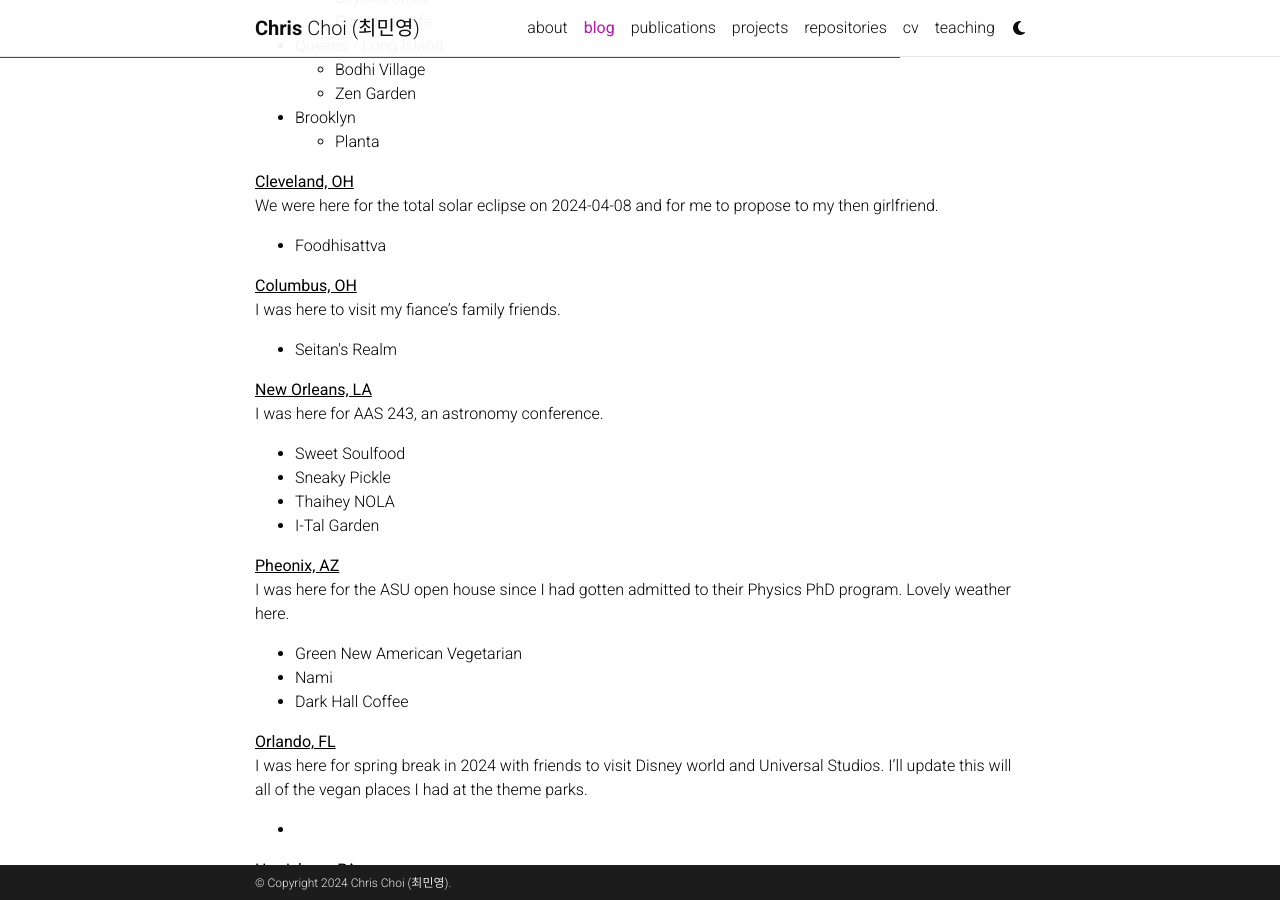
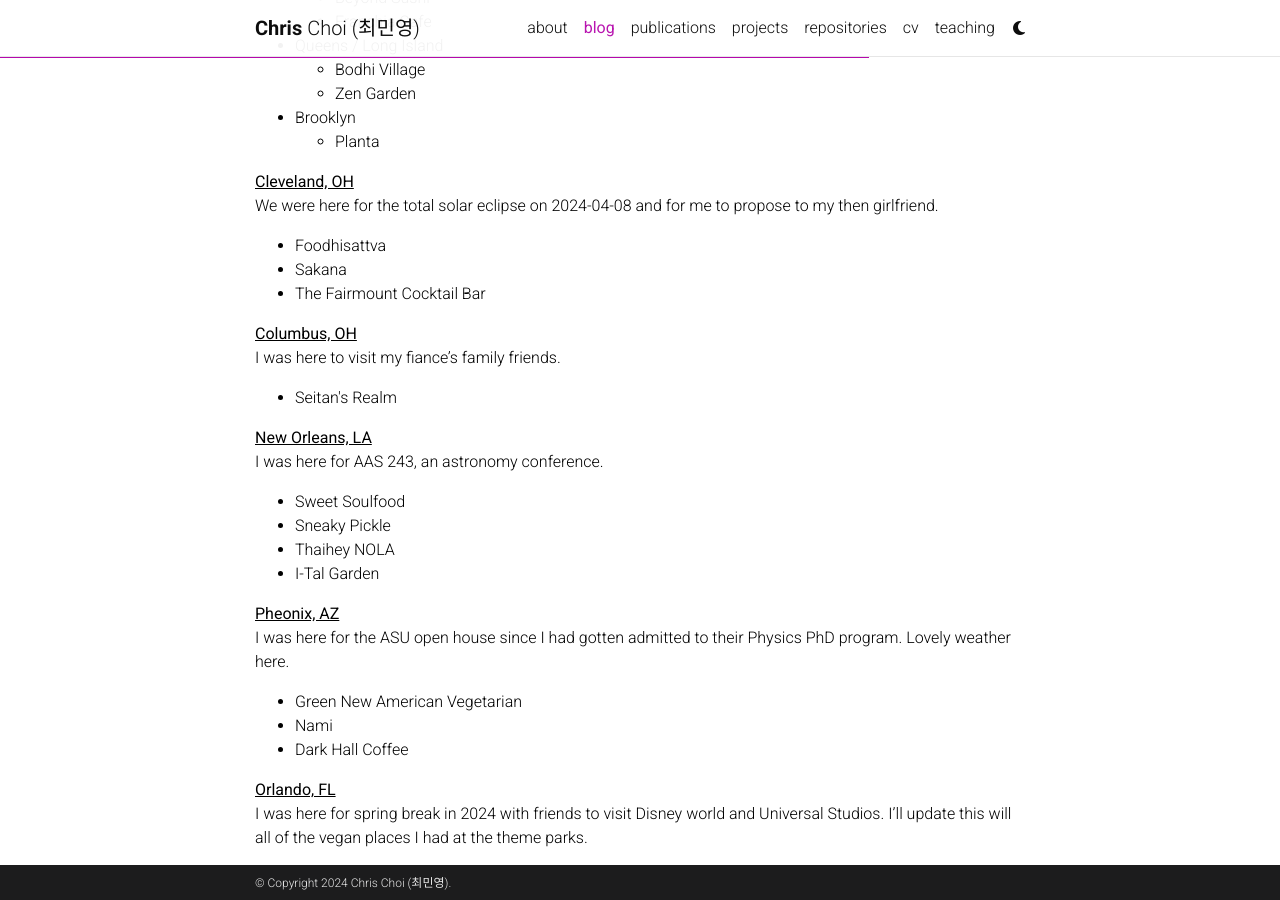
Before and after one commit to benhurtekeste/benhurtekeste.github.io, a Jekyll site: the page built from _posts/2024-04-26-vegan-restaurants.md, in a window 1280 px wide and 900 px high, scrolled down 933 px. Built offline with Jekyll 4.4.1, drawn with Linux system fonts in a browser that asks for light colours; comment, search, counter and statistics services are not loaded; a style sheet for code colours, icons or effects is not loaded.

Commit message:
Added a couple more places we went to in Cleveland

```diff
--- a/_posts/2024-04-26-vegan-restaurants.md
+++ b/_posts/2024-04-26-vegan-restaurants.md
@@ -57,6 +57,8 @@
 <br>We were here for the total solar eclipse on 2024-04-08 and for me to propose to my then girlfriend.
 <ul>
     <li>Foodhisattva</li>
+    <li>Sakana</li>
+    <li>The Fairmount Cocktail Bar</li>
 </ul>
 
 <b><u>Columbus, OH</u></b>
```
